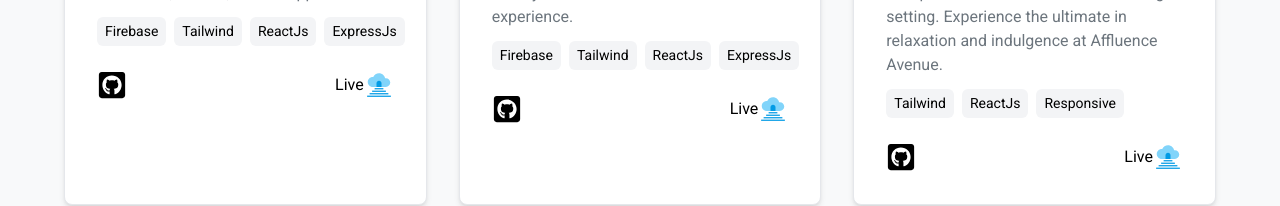
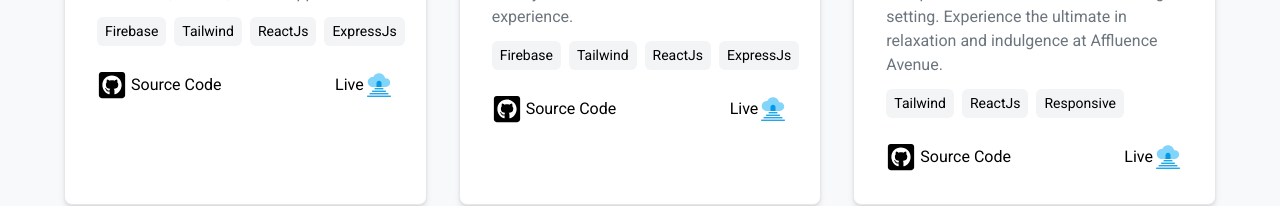
Before and after one commit to roushan-sheik/roushansheik.dev, a React (Vite) app: page /projects in a window 1280 px wide. Shown: the part 626-832 px from the top of the page. Built offline with nearby package versions, Linux system fonts and the light colour scheme.

Commit message:
update: github button

```diff
--- a/src/components/Project.jsx
+++ b/src/components/Project.jsx
@@ -57,7 +57,10 @@
         {/* repo source code  */}
         <div className="mt-6 flex items-center justify-between gap-2">
           <a href={gitHubRepo?.repo}>
-            <FaGithubSquare className="text-3xl cursor-pointer" />
+            <div className="flex items-center gap-1">
+              <FaGithubSquare className="text-3xl cursor-pointer" />
+              <span>Source Code</span>
+            </div>
           </a>
           <div className="flex items-center">
             <a href={liveURL?.url}>
```
